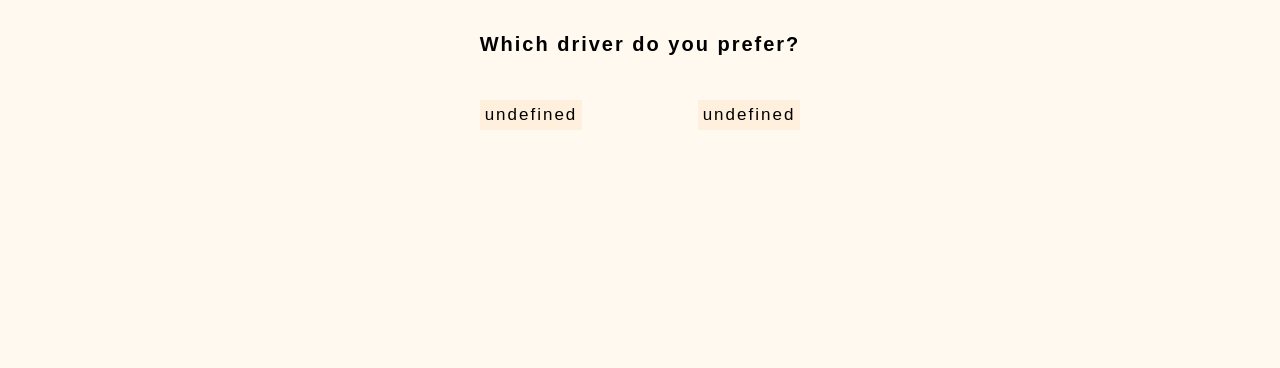
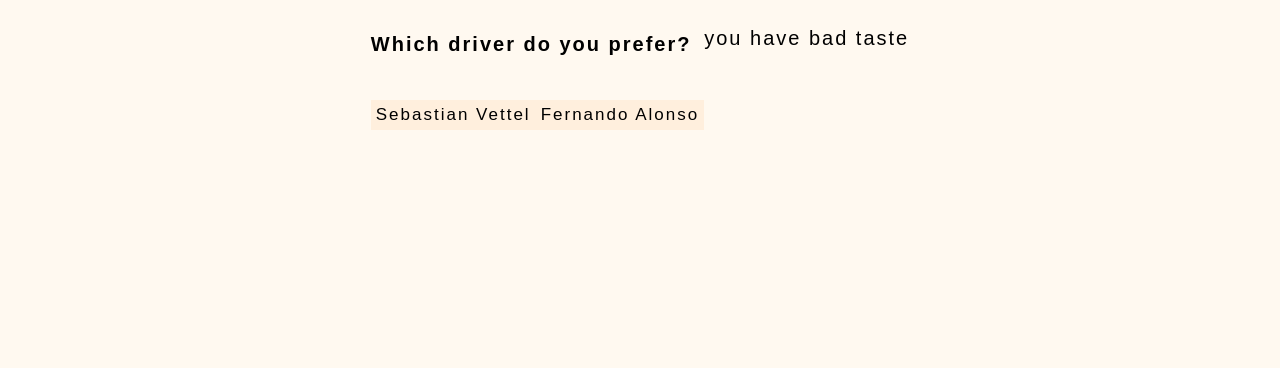
Before and after one commit to dieuanhn/ap-proj, a plain HTML site: page index.html in a window 1280 px wide. Shown: the part 432-800 px from the top of the page. Drawn offline with Linux system fonts and the light colour scheme.

Commit message:
Revert "??"
This reverts commit 32e41fd66741d6c199a82061ff783cb231e06269.

```diff
--- a/app.js
+++ b/app.js
@@ -128,6 +128,8 @@ const gradeUser = choices.forEach((choice) => {
 });
 
 const getScore = () => {
+  //if (availableQuestions.length === 0 || questionCounter > maxQuestions)
+
   if (score < 40) {
     document.getElementById("result").innerHTML += "<p>you have bad taste</p>";
   }
@@ -142,3 +144,4 @@ const incrementScore = (num) => {
 };
 
 beginQuiz();
+getScore();
--- a/index.html
+++ b/index.html
@@ -28,10 +28,10 @@
         </div>
         <div class="answer-box">
           <div class="answer-section">
-            <p class="choice-text" id="choice">Choice 1</p>
+            <p class="choice-text" data-number="1">Choice 1</p>
         </div>
         <div class="answer-section">
-          <p class="choice-text" id="choice">Choice 2</p>
+          <p class="choice-text" data-number="2">Choice 2</p>
         </div>
         </div>
       </div>
```
